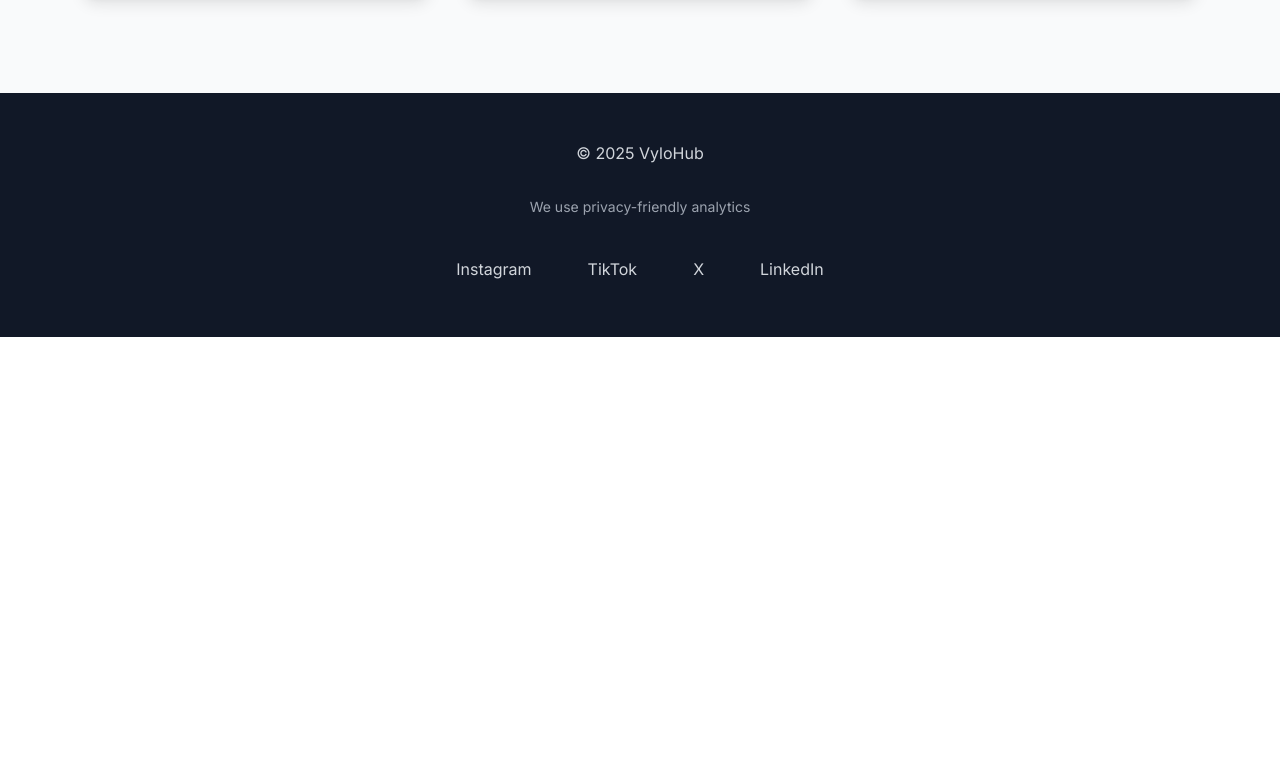
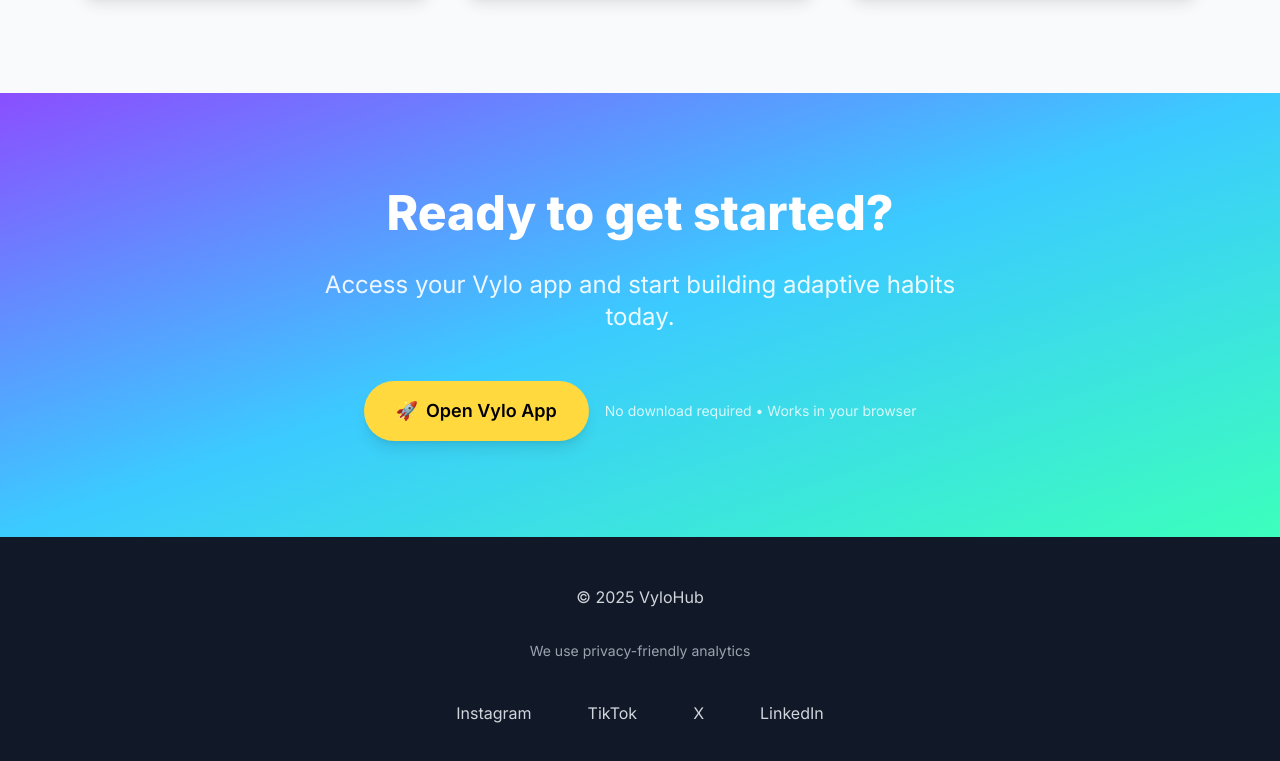
Before and after one commit to jaspinderkaur/vylo, a plain HTML site: page index.html in a window 1280 px wide. Shown: the part 2435-3196 px from the top of the page. Before the commit the page ends 2772 px from the top, so only its background shows below. Drawn offline with nearby package versions, Linux system fonts and the light colour scheme.

Commit message:
update app link

```diff
--- a/index.html
+++ b/index.html
@@ -174,6 +174,28 @@
         </div>
     </section>
 
+    <!-- App Access Section -->
+    <section class="py-24 bg-gradient-to-br from-vylo-purple via-vylo-blue to-vylo-aqua" aria-labelledby="app-access-heading">
+        <div class="max-w-4xl mx-auto px-4 text-center">
+            <h2 id="app-access-heading" class="text-4xl md:text-5xl font-black text-white mb-8">Ready to get started?</h2>
+            <p class="text-xl md:text-2xl text-white/90 mb-12 max-w-2xl mx-auto">Access your Vylo app and start building adaptive habits today.</p>
+
+            <div class="flex flex-col sm:flex-row gap-4 justify-center items-center">
+                <a
+                    href="https://app.vulohub.com"
+                    target="_blank"
+                    rel="noopener noreferrer"
+                    class="inline-flex items-center px-8 py-4 bg-vylo-yellow text-black font-semibold text-lg rounded-full hover:shadow-2xl hover:-translate-y-1 focus:outline-none focus:ring-4 focus:ring-vylo-yellow/50 transition-all shadow-lg"
+                    aria-label="Open Vylo app in new tab"
+                >
+                    <span class="mr-2">🚀</span>
+                    Open Vylo App
+                </a>
+                <p class="text-white/80 text-sm">No download required • Works in your browser</p>
+            </div>
+        </div>
+    </section>
+
     <!-- Footer -->
     <footer class="bg-gray-900 text-white py-12">
         <div class="max-w-6xl mx-auto px-4">
```
